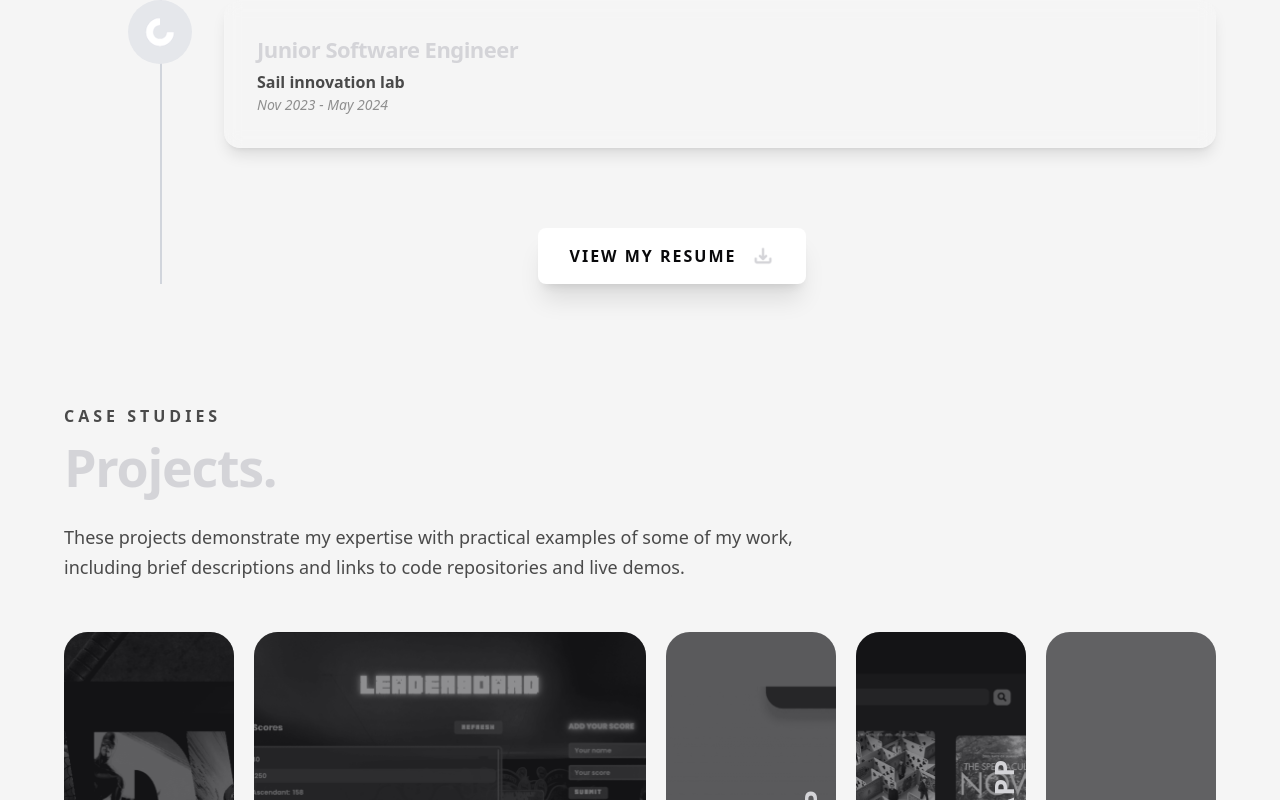
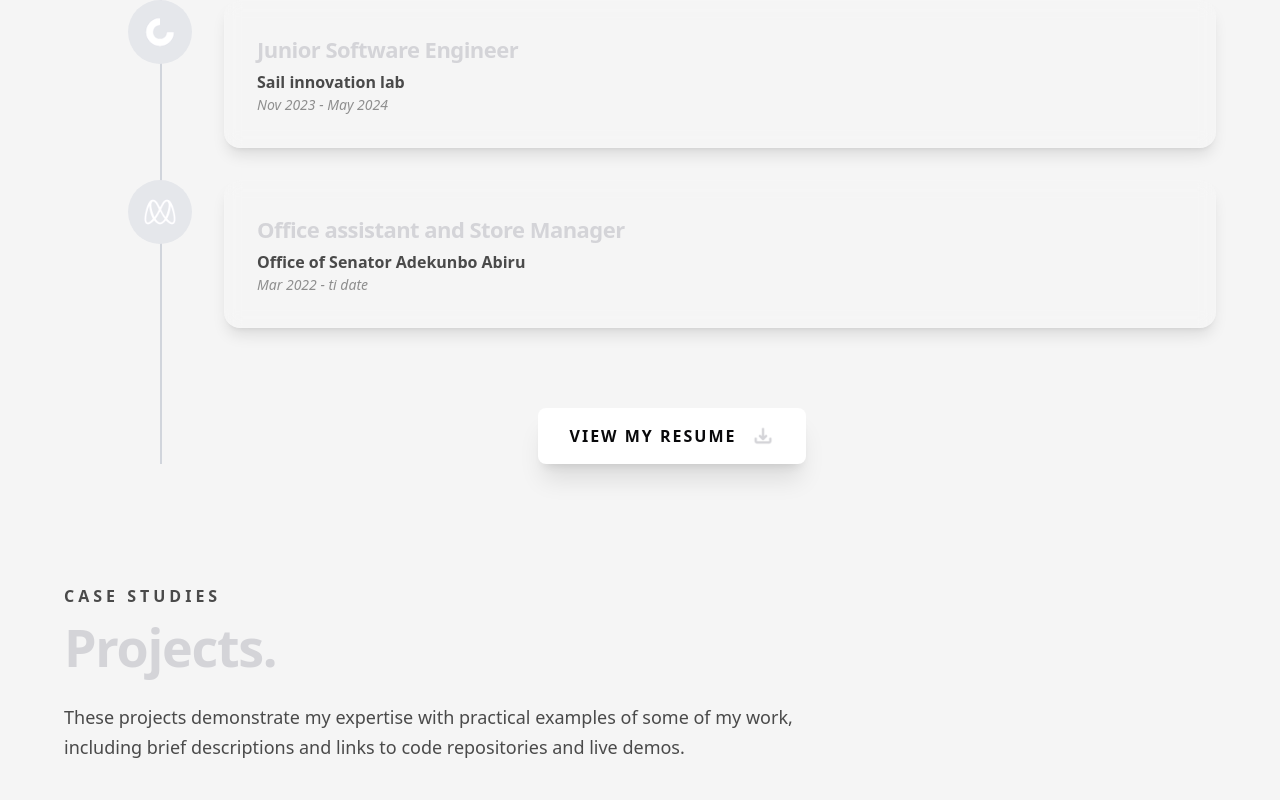
Before and after one commit to alliso90/allison, a Next.js app: page / in a window 1280 px wide. Shown: the part 2558-3358 px from the top of the page. Built offline with nearby package versions, Linux system fonts and the light colour scheme; grey boxes are pictures that could not be loaded.

Commit message:
Add files via upload

```diff
--- a/constants/index.ts
+++ b/constants/index.ts
@@ -107,13 +107,13 @@ const experiences = [
     iconBg: '#333333',
     date: 'Nov 2023 - May 2024',
   },
-  // {
-  //   title: 'Mentor (Volunteer)',
-  //   company_name: 'Microverse',
-  //   icon: microverse,
-  //   iconBg: '#333333',
-  //   date: 'Mar 2022 - May 2022',
-  // },
+  {
+    title: 'Office assistant and Store Manager',
+    company_name: 'Office of Senator Adekunbo Abiru',
+    icon: microverse,
+    iconBg: '#333333',
+    date: 'Mar 2022 - ti date',
+  },
   // {
   //   title: 'Junior Software Engineer',
   //   company_name: 'Kelhel',
```
